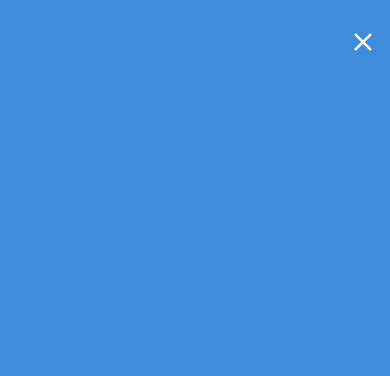
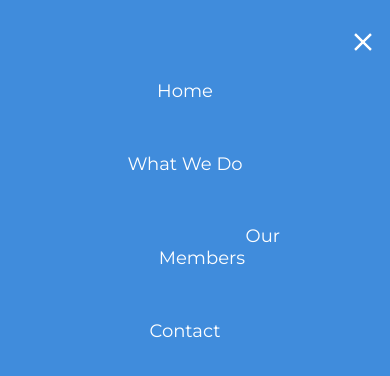
Before and after one commit to zrummler/theme-park-group-website, a plain HTML site: page header.html in a window 390 px wide. Both pictures are taken after a click on the label 355 px from the left and 35 px from the top of the page. Drawn offline with Linux system fonts and the light colour scheme; a web font is replaced by a local one.

Commit message:
header looking good

```diff
--- a/header-styles.css
+++ b/header-styles.css
@@ -23,6 +23,10 @@
   justify-content: space-between;
   align-items: center;
   margin: 0px;
+}
+
+.mobile-header {
+  display: none;
 }
 
 /* Style for the logo */
@@ -86,7 +90,7 @@
   }
 
   .header-container {
-    transition: all 300ms cubic-bezier(0, 0.085, 0.68, 0.53);
+    transition: 300ms cubic-bezier(0, 0.085, 0.68, 0.53);
   }
 
   /* shop the hamburger icon in its place */
@@ -148,10 +152,20 @@
 
   .header-container.nav-open {
     height: 100%;
+    flex-direction: column;
   }
 
   .header-container.nav-open .lefthand-logo {
     display: none;
+  }
+
+  .header-container.nav-open .nav-list {
+    display: flex;
+    flex-direction: column; /* Use 'column' instead of 'vertical' */
+    align-items: center;
+    width: 100%;
+    height: 50%;
+    padding: 80px;
   }
 
   /* Style for the mobile menu items */
@@ -159,10 +173,11 @@
     list-style: none;
     margin: 0;
     display: flex;
-    flex-direction: column;
+    flex-direction: column; /* Use 'column' */
     justify-content: space-between;
     align-items: center;
     box-sizing: border-box;
+    flex: 1; /* Expand to fill available vertical space */
   }
 }
 
--- a/header.html
+++ b/header.html
@@ -52,20 +52,20 @@
     <span class="middle-line"></span>
     <span class="bottom-line"></span>
   </label>
-  </a>
 </div>
 
 <script>
   function hideHamburger() {
-    var nav = document.querySelector(".nav-list");
     var top = document.querySelector(".header-container");
     // Check if the element has the .hidden class
     if (top.classList.contains("nav-open")) {
       // Remove the .hidden class
       top.classList.remove("nav-open");
+      top.classList.remove("lefthand-logo");
     } else {
       // Add the .hidden class
       top.classList.add("nav-open");
+      top.classList.add("lefthand-logo");
     }
   }
 </script>
```
